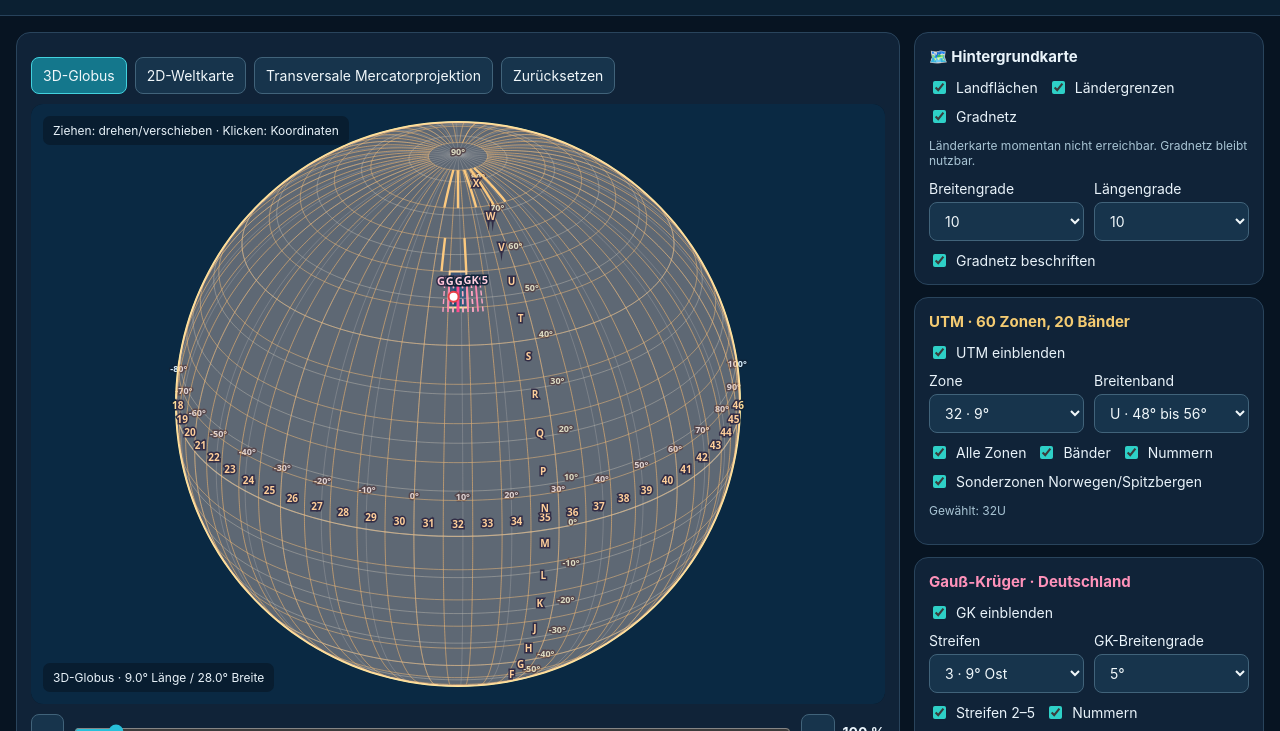
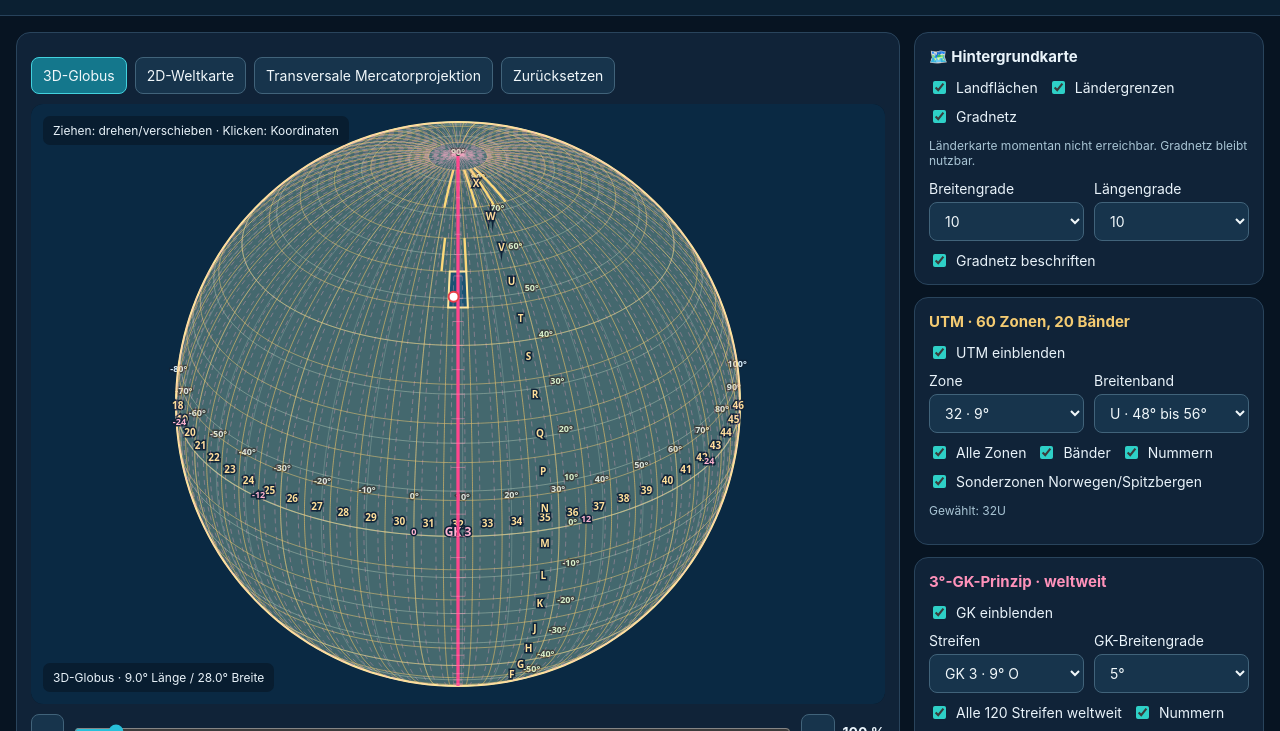
Before and after one commit to amiiinoxy/ZuHause, a plain HTML site: page geoatlas/index.html in a window 1280 px wide. Shown: the part 69-800 px from the top of the page. Drawn offline with nearby package versions, Linux system fonts and the light colour scheme; no server answers.

Commit message:
Extend Gauß-Krüger 3-degree meridian model globally with 120 indexed strips

```diff
--- a/geoatlas/index.html
+++ b/geoatlas/index.html
@@ -33,10 +33,10 @@ small,.note{color:#a8c2d3;line-height:1.5}main{display:grid;grid-template-column
 <label style="margin-top:10px"><input id="special" type="checkbox" checked>Sonderzonen Norwegen/Spitzbergen</label>
 <p class="muted" id="utmdesc"></p>
 </section>
-<section class="panel"><h2 class="accent2">Gauß-Krüger · Deutschland</h2><label><input id="gk" type="checkbox" checked>GK einblenden</label>
-<div class="cols" style="margin-top:10px"><div class="field"><label for="gzone">Streifen</label><select id="gzone"><option value="2">2 · 6° Ost</option><option value="3" selected>3 · 9° Ost</option><option value="4">4 · 12° Ost</option><option value="5">5 · 15° Ost</option></select></div><div class="field"><label for="gstep">GK-Breitengrade</label><select id="gstep"><option value="0">Aus</option><option value="1">1°</option><option value="5" selected>5°</option><option value="10">10°</option><option value="15">15°</option></select></div></div>
-<div class="row" style="margin-top:10px"><label><input id="allgk" type="checkbox" checked>Streifen 2–5</label><label><input id="glabel" type="checkbox" checked>Nummern</label></div>
-<p class="muted">Deutsche historische 3°-Streifen; amtliche DHDN/GK-Koordinaten benötigen das Bessel-Ellipsoid und eine Datumstransformation.</p>
+<section class="panel"><h2 class="accent2">3°-GK-Prinzip · weltweit</h2><label><input id="gk" type="checkbox" checked>GK einblenden</label>
+<div class="cols" style="margin-top:10px"><div class="field"><label for="gzone">Streifen</label><select id="gzone"></select></div><div class="field"><label for="gstep">GK-Breitengrade</label><select id="gstep"><option value="0">Aus</option><option value="1">1°</option><option value="5" selected>5°</option><option value="10">10°</option><option value="15">15°</option></select></div></div>
+<div class="row" style="margin-top:10px"><label><input id="allgk" type="checkbox" checked>Alle 120 Streifen weltweit</label><label><input id="glabel" type="checkbox" checked>Nummern</label></div>
+<p class="muted">Geometrisches weltweites 3°-Modell mit Mittelmeridianen bei 3°·n (n = −59 bis 60, 120 Streifen einschließlich Datumsgrenze). Die Nummern außerhalb Deutschlands sind nur Modell-Indizes, keine weltweit amtlichen GK-Zonen. DHDN/GK benötigt das Bessel-Ellipsoid und eine Datumstransformation.</p>
 </section>
 <section class="panel"><h2>📍 Punktkoordinaten</h2>
 <div class="cols"><div class="field"><label for="lat">Breite (°)</label><input id="lat" type="number" min="-90" max="90" step="0.000001" value="50.3569"></div><div class="field"><label for="lon">Länge (°)</label><input id="lon" type="number" min="-180" max="180" step="0.000001" value="7.589"></div></div>
@@ -56,6 +56,7 @@ let mode='globe',center=[9,28],zoom=1,point=[7.589,50.3569],land=null,borders=nu
 const bands='CDEFGHJKLMNPQRSTUVWX'.split(''),limits=bands.map((b,i)=>({b,min:-80+i*8,max:i===19?84:-72+i*8}));
 for(let i=1;i<=60;i++)$('zone').add(new Option(i+' · '+(-183+i*6)+'°',i));$('zone').value='32';
 limits.forEach(x=>$('band').add(new Option(x.b+' · '+x.min+'° bis '+x.max+'°',x.b)));$('band').value='U';
+for(let n=-59;n<=60;n++){let mer=n*3,hem=mer<0?' W':mer>0?' O':'',title=(n>=2&&n<=5?'GK '+n:'Modell '+n)+' · '+Math.abs(mer)+'°'+hem;$('gzone').add(new Option(title,n));}$('gzone').value='3';
 const rad=Math.PI/180,wrap=x=>((x+180)%360+360)%360-180;
 function utmZone(lon,lat){if(lat<-80||lat>84)return null;let n=Math.max(1,Math.min(60,Math.floor((lon+180)/6)+1));
 if($('special').checked){if(lat>=56&&lat<64&&lon>=3&&lon<12)n=32;if(lat>=72&&lat<84&&lon>=0&&lon<42)n=lon<9?31:lon<21?33:lon<33?35:37;}return n}
@@ -102,16 +103,26 @@ if($('ulabel').checked){for(let i=1;i<=60;i++)text(p,-183+i*6,2,String(i),'#ffdf
 $('utmdesc').textContent='Gewählt: '+z+band+(cells.length?'':' · Sonderzone in diesem Breitenband nicht vorhanden');
 }
 if($('gk').checked){
-// German 3-degree GK strips: true strip boundaries at central meridian ±1.5 degrees.
-const chosen=+$('gzone').value,zz=$('allgk').checked?[2,3,4,5]:[chosen];
-for(const n of zz){const mid=3*n,a=mid-1.5,b=mid+1.5;
-const rectangle={type:'Polygon',coordinates:[[[a,47],[b,47],[b,55],[a,55],[a,47]]]};
-if(n===chosen)fill(path,rectangle,'#f66a9a25');
-stroke(path,lineMeridian(a,47,55),'#ffabc5',1.4,[5,3]);
-stroke(path,lineMeridian(b,47,55),'#ffabc5',1.4,[5,3]);
-stroke(path,lineMeridian(mid,47,55),n===chosen?'#ff4b8f':'#ff87b0',n===chosen?3:1.8);
-if($('glabel').checked)text(p,mid,53,'GK '+n,'#ffd1e1',11)}
-let gs=+$('gstep').value,mid=chosen*3;if(gs)for(let b=0;b<=90;b+=gs)if(b>=47&&b<=55)stroke(path,lineParallel(b,mid-1.5,mid+1.5),'#ff8bb580',.7);
+const chosen=+$('gzone').value,all=$('allgk').checked;
+const mids=all?Array.from({length:120},(_,i)=>i-59):[chosen];
+for(const n of mids){
+ const mid=3*n,a=mid-1.5,b=mid+1.5,selected=n===chosen;
+ // Each strip is 3° wide, centred exactly on 3n°. No geographical latitude cut-off.
+ stroke(path,lineMeridian(a,-89.5,89.5),'#f5a5c280',all?.7:1.5,[5,4]);
+ if(!all)stroke(path,lineMeridian(b,-89.5,89.5),'#f5a5c280',1.5,[5,4]);
+ if(!all||selected)stroke(path,lineMeridian(mid,-89.5,89.5),selected?'#ff458d':'#ea77a7',selected?2.6:1);
+ if($('glabel').checked&&(selected||!all||(zoom>=2.5&&Math.abs(wrap(mid-center[0]))<55&&n%3===0)||(zoom<2.5&&n%12===0))){
+   const num=n>=2&&n<=5?'GK '+n:String(n);
+   text(p,wrap(mid),0,num,'#ffb4d1',selected?12:9);
+ }
+}
+const selMid=chosen*3;
+if(all)stroke(path,lineMeridian(selMid,-89.5,89.5),'#ff458d',3);
+const gs=+$('gstep').value;
+if(gs)for(let y=-90;y<=90;y+=gs){
+ const start=selMid-1.5,end=selMid+1.5;
+ if(start>=-180&&end<=180)stroke(path,lineParallel(y,start,end),'#ff99bd8c',.85);
+}
 }
 if(point){let xy=p(point);if(xy&&d3.geoDistance(point,center)<(mode==='globe'?Math.PI/2:Math.PI)){cx.beginPath();cx.arc(xy[0],xy[1],5,0,2*Math.PI);cx.fillStyle='#ffffff';cx.fill();cx.strokeStyle='#e94049';cx.lineWidth=2;cx.stroke()}}
 window.__geoAtlasDrawn=true;$('zoomlabel').textContent=Math.round(zoom*100)+' %';$('zoom').value=Math.round(zoom*100);$('orientation').textContent=(mode==='globe'?'3D-Globus':mode==='world'?'2D-Weltkarte':'Transversal-Mercator')+' · '+center[0].toFixed(1)+'° Länge / '+center[1].toFixed(1)+'° Breite';
```
